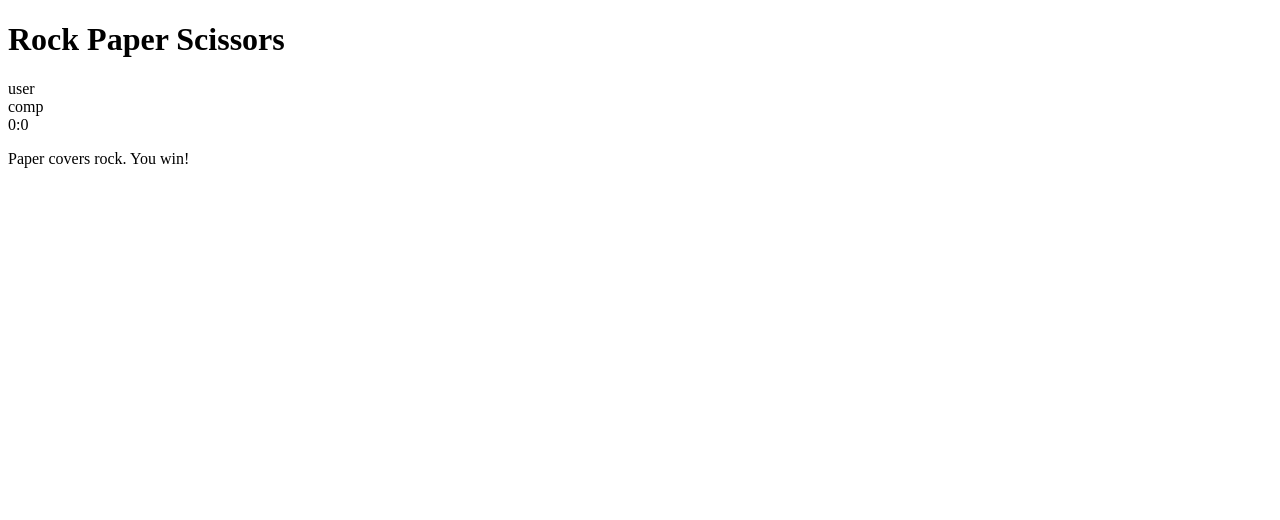
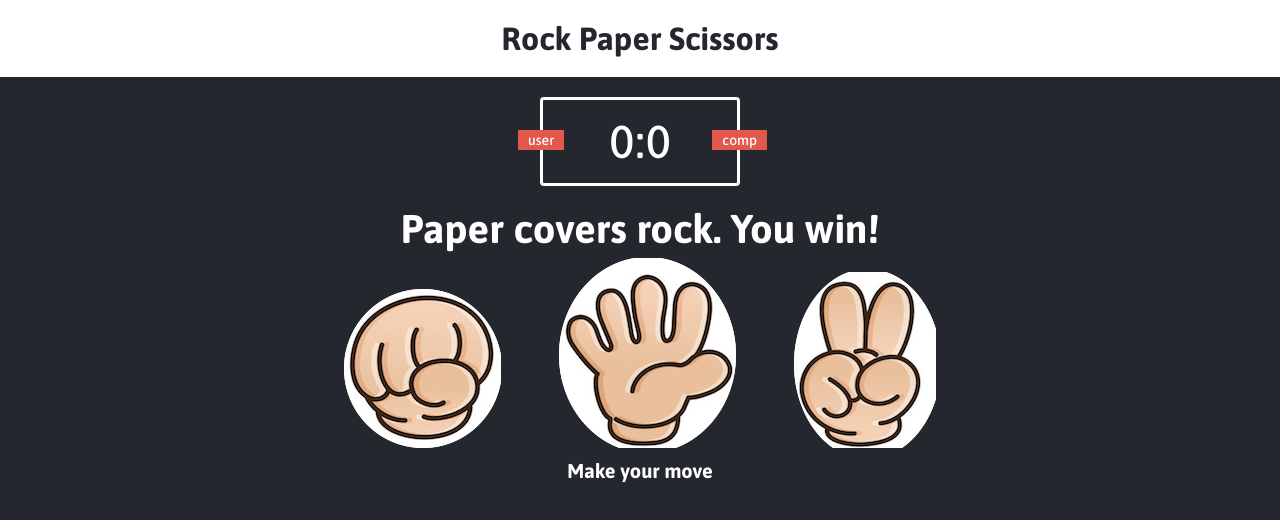
Before and after one commit to woodylucas/Rock-Paper-Scissors, a plain HTML site: page rock.html in a window 1280 px wide. Drawn offline with Linux system fonts and the light colour scheme.

Commit message:
Add img/paper.png img/rock.png img/scissors.png and edit rock.html style.css

```diff
--- a/rock.html
+++ b/rock.html
@@ -2,6 +2,7 @@
 <html>
 <head>
 	<title>Rock Paper Scissors Game</title>
+	<link rel="stylesheet" type="text/css" href="style.css">
 	<script src="scripts.js" type="text/javascript"></script>
 </head>
 <body>
@@ -9,14 +10,28 @@
 		<h1>Rock Paper Scissors</h1>
 	</header>
 	<div class="score-board">
-		<div id="user-lable" class ="badge">user</div>
-		<div id="computer-label" class ="badge">comp<div
+		<div id="user-label" class ="badge">user</div>
+		<div id="computer-label" class ="badge">comp</div>
 		<span id="user-score">0</span>:<span id="computer-score">0</span>
    </div>
 
    <div class="result">
    	<p>Paper covers rock. You win!</p>
+	</div>
 
 
+	<div class="choices">
+		<div class="choice" id="r">
+		<img src="img/rock.png" alt="">
+		</div>
+			<div class="choice" id="p">
+		<img src="img/paper.png" alt="">
+		</div>
+			<div class="choice" id="s">
+		<img src="img/scissors.png" alt="">
+		</div>
+	</div>
+
+<p id="action-message">Make your move</p>
 </body>
 </html>
--- a/style.css
+++ b/style.css
@@ -0,0 +1,91 @@
+@import url('https://fonts.googleapis.com/css?family=Asap:500,700');
+* {
+	margin: 0;
+	padding: 0;
+	box-sizing: border-box;
+}
+body {
+	background-color: #24272E;
+}
+header {
+	background: white;
+	padding: 20px;
+}
+
+header > h1 {
+	color: #24272E;
+	text-align: center;
+	font-family: Asap, sans-serif;
+}
+
+.score-board {
+	margin: 20px auto;
+	border: 3px solid white;
+	border-radius: 4px;
+	text-align: center;
+	width: 200px;
+	color: white;
+	font-size: 46px;
+	padding: 15px 20px;
+	font-family: Asap, sans-serif;
+	position: relative;
+}
+
+.badge {
+	background: #E2584D;
+	color: white;
+	font-size: 14px;
+	padding: 2px 10px;
+	font-family: Asap, sans-serif;
+}
+
+#user-label {
+	position: absolute;
+	top: 30px;
+	left: -25px;
+}
+
+#computer-label {
+	position: absolute;
+	top: 30px;
+	right: -30px;
+}
+
+.result {
+	font-size: 40px;
+	color: white;
+}
+
+.result > p {
+	text-align: center;
+	font-weight: bold;
+	font-family: Asap, sans-serif;
+
+}
+.choices {
+	margin-top:50px 0;
+	text-align: center;
+}
+
+.choice {
+	border: -15px solid white;
+	border-radius: 50%;
+	margin: 0 20px;
+	padding: 7px;
+	display: inline-block;
+
+}
+
+.choice:hover {
+   cursor: pointer;
+	background: white;
+}
+
+#action-message {
+	text-align: center;
+	color: white;
+	font-family: Asap, sans-serif;
+	font-weight: bold;
+	font-size: 20px;
+
+}
```
Also changed, not shown: img/paper.jpg (deleted), img/paper.png (added), img/rock.jpg (deleted), img/rock.png (added), img/scissors.jpg (deleted), img/scissors.png (added).
